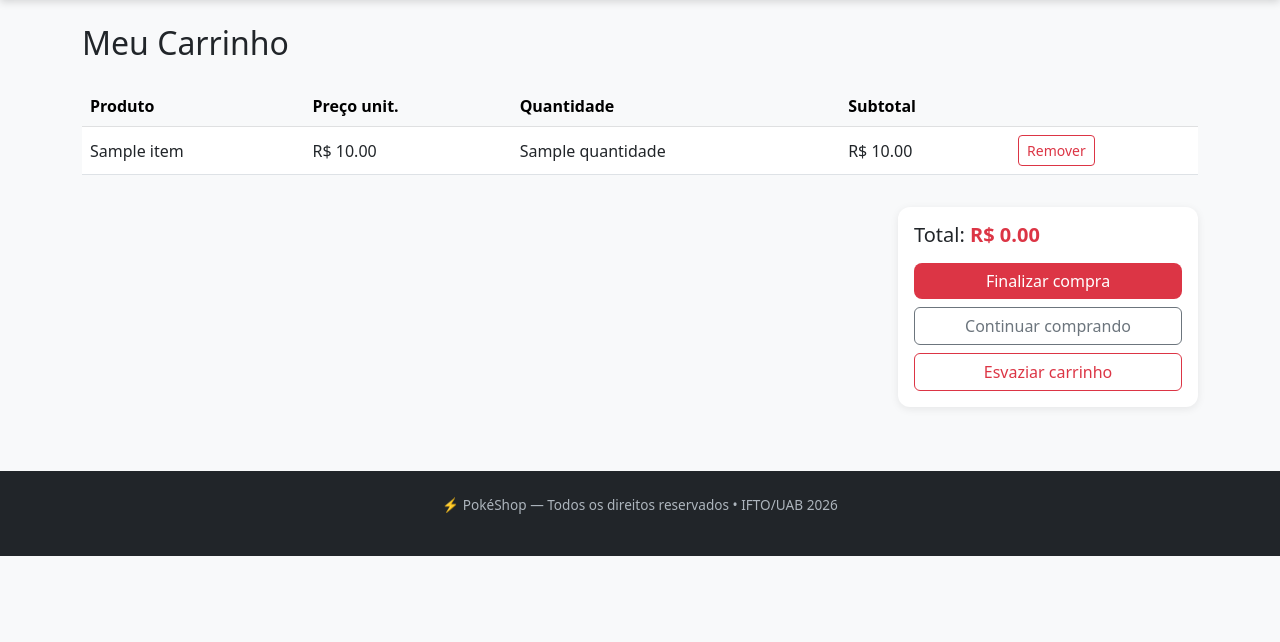
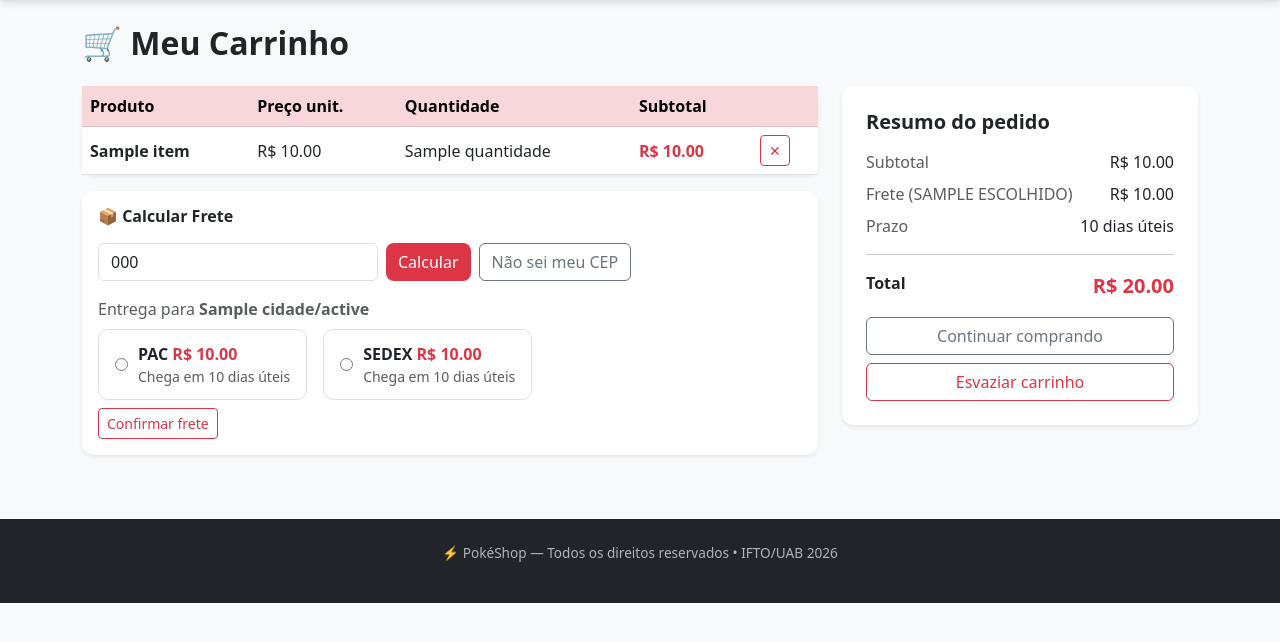
Before and after one commit to isabela-ne/projeto-uab, a Flask app: template app/templates/cart/carrinho.html in a window 1280 px wide. Shown: the part 62-704 px from the top of the page. Run offline with Flask 3, Linux system fonts and the light colour scheme; the template is opened without the code that fills it: most values are stand-ins (such as "Sample title", 1, 10 or a date in 2020).

Commit message:
feat: visual redesenhado, frete, suporte e segurança CSRF

```diff
--- a/app/templates/cart/carrinho.html
+++ b/app/templates/cart/carrinho.html
@@ -1,10 +1,14 @@
 {% extends 'base.html' %}
 {% block content %}
-<h2 class="mb-4">Meu Carrinho</h2>
+<h2 class="fw-bold mb-4">🛒 Meu Carrinho</h2>
+
 {% if carrinho %}
+<div class="row g-4">
+  <div class="col-md-8">
+    <div class="card shadow-sm">
       <div class="table-responsive">
-  <table class="table align-middle">
-    <thead class="table-light">
+        <table class="table table-hover align-middle mb-0">
+          <thead class="table-danger">
             <tr>
               <th>Produto</th>
               <th>Preço unit.</th>
@@ -16,14 +20,14 @@
           <tbody>
             {% for pid, item in carrinho.items() %}
             <tr>
-        <td>{{ item.nome }}</td>
+              <td class="fw-bold">{{ item.nome }}</td>
               <td>R$ {{ "%.2f"|format(item.preco) }}</td>
               <td>{{ item.quantidade }}</td>
-        <td>R$ {{ "%.2f"|format(item.preco * item.quantidade) }}</td>
+              <td class="fw-bold text-danger">R$ {{ "%.2f"|format(item.preco * item.quantidade) }}</td>
               <td>
                 <form method="POST" action="{{ url_for('cart.remove', pid=pid) }}">
                   <input type="hidden" name="csrf_token" value="{{ csrf_token() }}">
-            <button class="btn btn-sm btn-outline-danger">Remover</button>
+                  <button class="btn btn-sm btn-outline-danger">✕</button>
                 </form>
               </td>
             </tr>
@@ -31,25 +35,119 @@
           </tbody>
         </table>
       </div>
-<div class="card mt-3" style="max-width:300px;margin-left:auto">
+    </div>
+
+    <div class="card shadow-sm mt-3">
       <div class="card-body">
-    <h5>Total: <strong class="text-danger">R$ {{ "%.2f"|format(total) }}</strong></h5>
-    <a href="{{ url_for('checkout.index') }}" class="btn btn-danger w-100 mt-2">
-      Finalizar compra
-    </a>
-    <a href="{{ url_for('catalog.index') }}" class="btn btn-outline-secondary w-100 mt-2">
+        <h6 class="fw-bold mb-3">📦 Calcular Frete</h6>
+        <form method="POST" action="{{ url_for('cart.calcular_frete') }}" class="d-flex gap-2">
+          <input type="hidden" name="csrf_token" value="{{ csrf_token() }}">
+          <input type="text" name="cep" class="form-control" placeholder="Digite seu CEP (somente números)" maxlength="9" style="max-width:280px" value="{{ frete.cep if frete else '' }}">
+          <button type="submit" class="btn btn-danger">Calcular</button>
+          <a href="https://buscacepinter.correios.com.br" target="_blank" class="btn btn-outline-secondary">Não sei meu CEP</a>
+        </form>
+
+        {% if frete %}
+        <div class="mt-3">
+          <p class="text-muted mb-2">Entrega para <strong>{{ frete.cidade }}/{{ frete.estado }}</strong></p>
+          <form method="POST" action="{{ url_for('cart.escolher_frete') }}">
+            <input type="hidden" name="csrf_token" value="{{ csrf_token() }}">
+            <div class="d-flex gap-3 flex-wrap">
+              <label class="frete-opcao {% if frete.escolhido == 'pac' %}selecionado{% endif %}">
+                <input type="radio" name="tipo" value="pac" {% if frete.escolhido == 'pac' %}checked{% endif %}>
+                <div>
+                  <strong>PAC</strong>
+                  <span class="text-danger fw-bold">R$ {{ "%.2f"|format(frete.pac.valor) }}</span>
+                  <small class="text-muted d-block">Chega em {{ frete.pac.prazo }} dias úteis</small>
+                </div>
+              </label>
+              <label class="frete-opcao {% if frete.escolhido == 'sedex' %}selecionado{% endif %}">
+                <input type="radio" name="tipo" value="sedex" {% if frete.escolhido == 'sedex' %}checked{% endif %}>
+                <div>
+                  <strong>SEDEX</strong>
+                  <span class="text-danger fw-bold">R$ {{ "%.2f"|format(frete.sedex.valor) }}</span>
+                  <small class="text-muted d-block">Chega em {{ frete.sedex.prazo }} dias úteis</small>
+                </div>
+              </label>
+            </div>
+            <button type="submit" class="btn btn-outline-danger btn-sm mt-2">Confirmar frete</button>
+          </form>
+        </div>
+        {% endif %}
+      </div>
+    </div>
+  </div>
+
+  <div class="col-md-4">
+    <div class="card shadow-sm">
+      <div class="card-body p-4">
+        <h5 class="fw-bold mb-3">Resumo do pedido</h5>
+
+        {% set subtotal = namespace(valor=0) %}
+        {% for pid, item in carrinho.items() %}
+          {% set subtotal.valor = subtotal.valor + (item.preco * item.quantidade) %}
+        {% endfor %}
+
+        <div class="d-flex justify-content-between mb-2">
+          <span class="text-muted">Subtotal</span>
+          <span>R$ {{ "%.2f"|format(subtotal.valor) }}</span>
+        </div>
+
+        {% if frete and frete.escolhido %}
+          {% set valor_frete = frete.pac.valor if frete.escolhido == 'pac' else frete.sedex.valor %}
+          {% set prazo_frete = frete.pac.prazo if frete.escolhido == 'pac' else frete.sedex.prazo %}
+          <div class="d-flex justify-content-between mb-2">
+            <span class="text-muted">Frete ({{ frete.escolhido|upper }})</span>
+            <span>R$ {{ "%.2f"|format(valor_frete) }}</span>
+          </div>
+          <div class="d-flex justify-content-between mb-2">
+            <span class="text-muted">Prazo</span>
+            <span>{{ prazo_frete }} dias úteis</span>
+          </div>
+          <hr>
+          <div class="d-flex justify-content-between mb-3">
+            <span class="fw-bold">Total</span>
+            <span class="fw-bold text-danger fs-5">R$ {{ "%.2f"|format(subtotal.valor + valor_frete) }}</span>
+          </div>
+        {% else %}
+          <div class="alert alert-warning py-2 small">
+            Calcule o frete para ver o total final.
+          </div>
+        {% endif %}
+
+        <a href="{{ url_for('catalog.index') }}" class="btn btn-outline-secondary w-100 mb-2">
           Continuar comprando
         </a>
-    <form method="POST" action="{{ url_for('cart.clear') }}" class="mt-2">
+        <form method="POST" action="{{ url_for('cart.clear') }}">
           <input type="hidden" name="csrf_token" value="{{ csrf_token() }}">
           <button class="btn btn-outline-danger w-100">Esvaziar carrinho</button>
         </form>
       </div>
     </div>
+  </div>
+</div>
+
 {% else %}
 <div class="alert alert-info">
   Seu carrinho está vazio.
   <a href="{{ url_for('catalog.index') }}">Ver produtos</a>
 </div>
 {% endif %}
+
+<style>
+.frete-opcao {
+  display: flex;
+  align-items: center;
+  gap: 10px;
+  padding: 12px 16px;
+  border: 1.5px solid #dee2e6;
+  border-radius: 10px;
+  cursor: pointer;
+  transition: all 0.15s;
+  min-width: 160px;
+}
+.frete-opcao:hover { border-color: #dc3545; background: #fff5f5; }
+.frete-opcao.selecionado { border-color: #dc3545; background: #fff5f5; }
+.frete-opcao input { accent-color: #dc3545; }
+</style>
 {% endblock %}
```
Also changed, not shown: app/blueprints/cart/routes.py (+88 -1 lines). Lines whose indentation alone changed are shown as unchanged.
